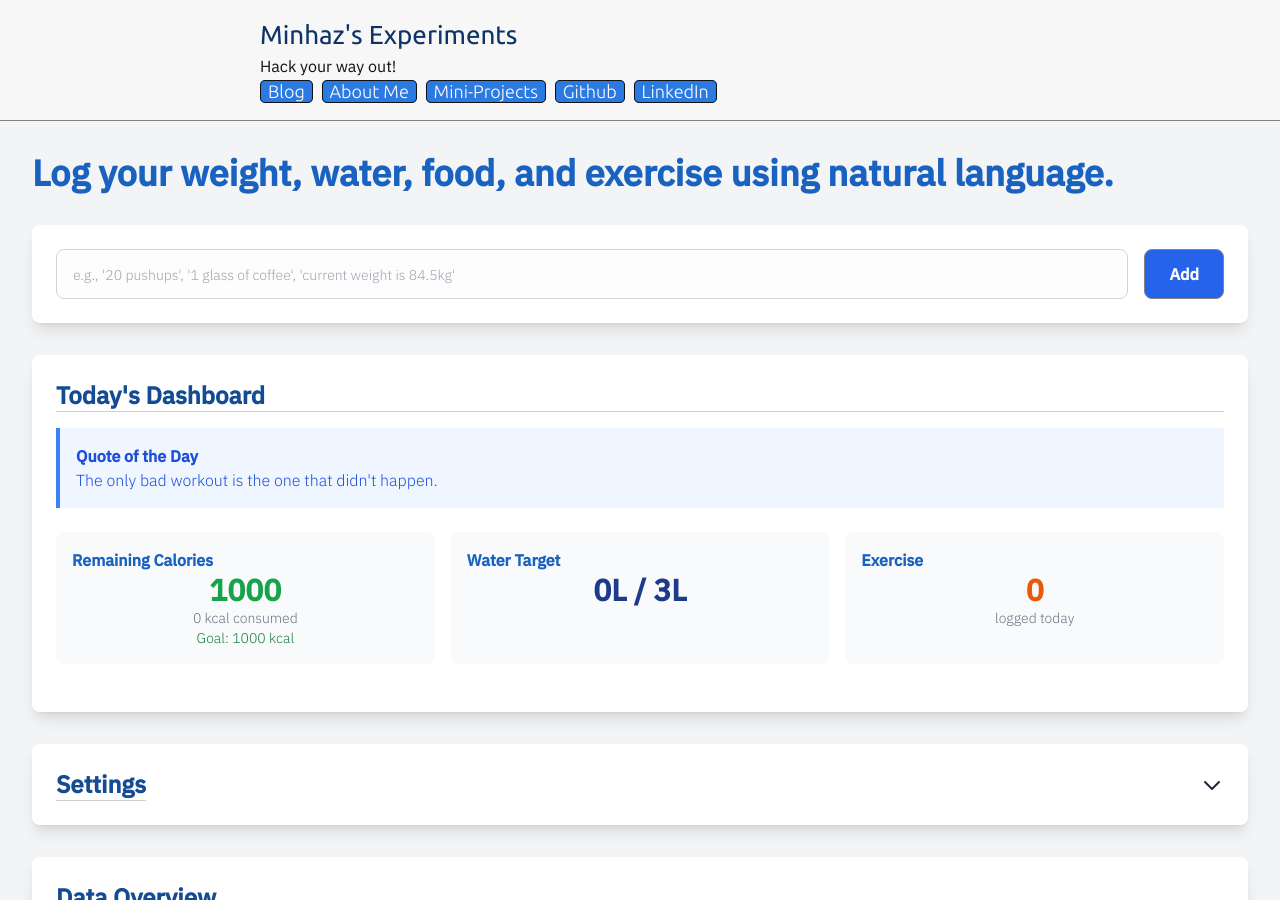
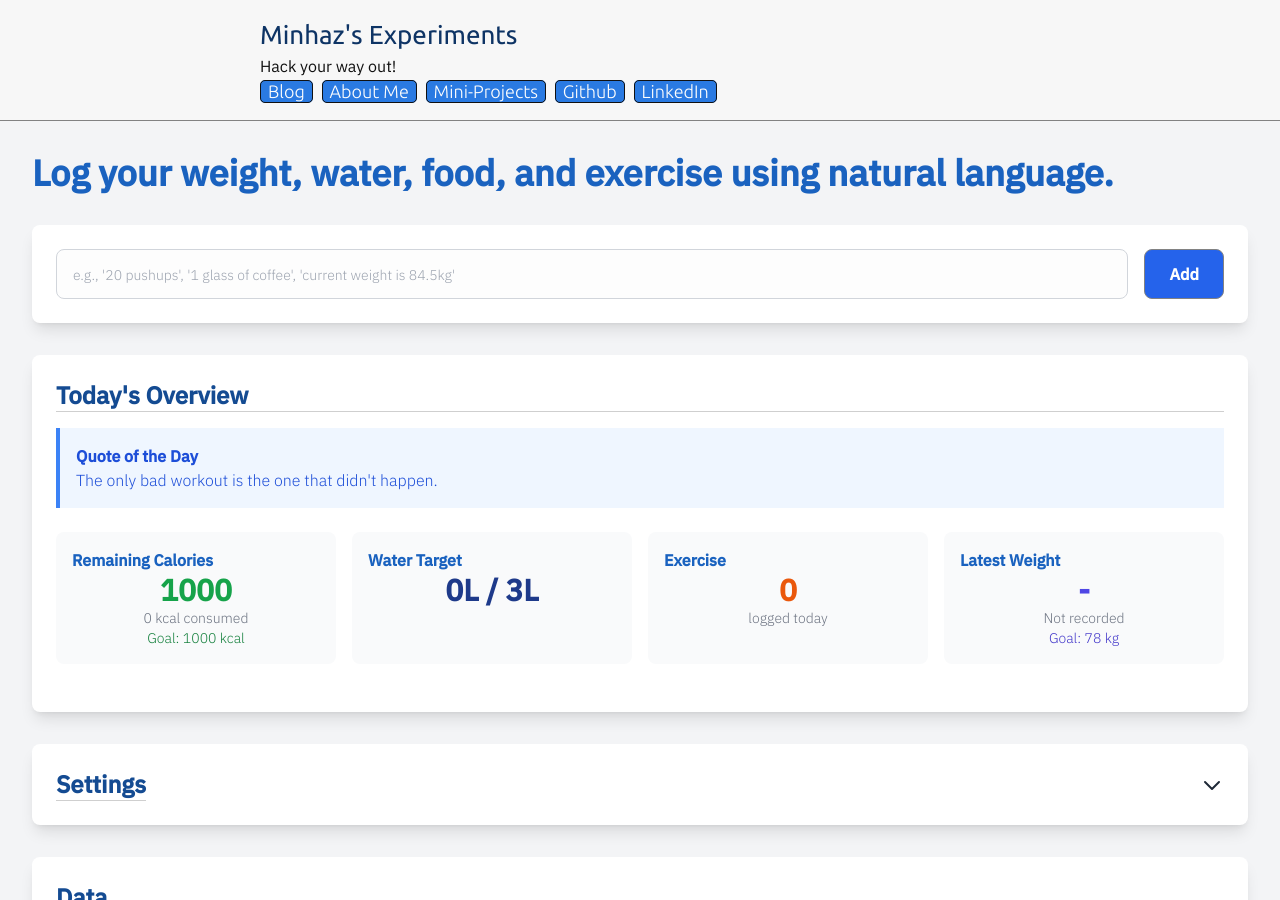
Before and after one commit to mebjas/mebjas.github.io, a Jekyll site: the page built from research/gemini-fitness-tracker/index.md, in a window 1280 px wide and 900 px high. Built offline with Jekyll 4.4.1, drawn with Linux system fonts in a browser that asks for light colours; nearby versions of some CDN libraries.

Commit message:
Support for showing latest weight and target weights

```diff
--- a/_layouts/research/gemini-fitness-tracker/layout.html
+++ b/_layouts/research/gemini-fitness-tracker/layout.html
@@ -56,9 +56,9 @@ layout: compress
             </div>
         </div>
 
-        <!-- Daily Goals Section -->
+        <!-- Overview section aka "dashboard" -->
         <div class="bg-white rounded-lg shadow-lg p-6 mb-8">
-            <h2 class="text-2xl font-semibold mb-4 text-gray-800">Today's Dashboard</h2>
+            <h2 class="text-2xl font-semibold mb-4 text-gray-800">Today's Overview</h2>
             <!-- Motivational Quote -->
             <div class="bg-blue-50 border-l-4 border-blue-500 text-blue-700 p-4 mb-6" role="alert">
                 <p class="font-bold">Quote of the Day</p>
@@ -66,7 +66,7 @@ layout: compress
             </div>
 
             <!-- Display Cards -->
-            <div class="grid grid-cols-1 md:grid-cols-3 gap-4 mb-6">
+            <div class="grid grid-cols-1 md:grid-cols-4 gap-4 mb-6">
                 <!-- Calories Card -->
                 <div class="bg-gray-50 p-4 rounded-lg text-center">
                     <h3 class="font-semibold text-gray-700">Remaining Calories</h3>
@@ -85,23 +85,32 @@ layout: compress
                     <p id="exerciseSummary" class="text-3xl font-bold text-orange-600">None</p>
                     <p class="text-sm text-gray-500">logged today</p>
                 </div>
+                <!-- Latest Weight Card -->
+                <div class="bg-gray-50 p-4 rounded-lg text-center">
+                    <h3 class="font-semibold text-gray-700">Latest Weight</h3>
+                    <p id="latestWeight" class="text-3xl font-bold text-indigo-600">-</p>
+                    <p id="latestWeightDate" class="text-sm text-gray-500">Not recorded</p>
+                    <p class="text-sm text-indigo-700">Goal: <span id="weightGoal">-</span> kg</p>
+                </div>
             </div>
         </div>
 
-        <!-- Gemini API Key Section -->
+        <!-- Settings Section -->
         <div class="bg-white rounded-lg shadow-lg p-6 mb-8">
             <div id="apiKeyHeader" class="flex justify-between items-center cursor-pointer">
                 <h2 class="text-2xl font-semibold text-gray-800">Settings</h2>
                 <svg id="apiKeyToggleIcon" class="w-6 h-6 transition-transform duration-300" fill="none" stroke="currentColor" viewBox="0 0 24 24" xmlns="http://www.w3.org/2000/svg"><path stroke-linecap="round" stroke-linejoin="round" stroke-width="2" d="M19 9l-7 7-7-7"></path></svg>
             </div>
             <div id="apiKeyContainer" class="mt-4 space-y-4 hidden">
+                <!-- Settings > API key -->
                 <p class="text-gray-600">Enter your Google AI Gemini API key to enable natural language processing. Your key is stored locally in your browser and never sent to any server besides Google's.</p>
                 <div class="flex flex-col sm:flex-row gap-4">
                     <input type="password" id="apiKeyInput" class="flex-grow w-full px-4 py-3 border border-gray-300 rounded-lg focus:outline-none focus:ring-2 focus:ring-blue-500" placeholder="Enter your Gemini API Key">
                     <button id="saveApiKeyButton" class="w-full sm:w-auto bg-blue-600 hover:bg-blue-700 text-white font-bold py-3 px-6 rounded-lg transition duration-300">Save Key</button>
                 </div>
                 <p id="apiKeyStatus" class="text-sm"></p>
-                <div class="grid grid-cols-1 md:grid-cols-3 gap-4">
+                <!-- Settings > configs -->
+                <div class="grid grid-cols-1 md:grid-cols-2 gap-4">
                     <div>
                         <label for="baseCaloriesInput" class="block text-sm font-medium text-gray-700">Base Calories (kcal)</label>
                         <input type="number" id="baseCaloriesInput" class="mt-1 w-full px-3 py-2 border border-gray-300 rounded-lg" value="1500">
@@ -114,6 +123,10 @@ layout: compress
                         <label for="waterTargetInput" class="block text-sm font-medium text-gray-700">Water Target (L)</label>
                         <input type="number" id="waterTargetInput" step="0.1" class="mt-1 w-full px-3 py-2 border border-gray-300 rounded-lg" value="3">
                     </div>
+                    <div>
+                        <label for="targetWeightInput" class="block text-sm font-medium text-gray-700">Target Weight (kg)</label>
+                        <input type="number" id="targetWeightInput" step="0.1" class="mt-1 w-full px-3 py-2 border border-gray-300 rounded-lg" value="78">
+                    </div>
                 </div>
                 <button id="saveTargetsButton" class="w-full sm:w-auto bg-blue-600 hover:bg-blue-700 text-white font-bold py-2 px-4 rounded-lg">Save Targets</button>
             </div>
@@ -121,7 +134,7 @@ layout: compress
 
         <!-- Charts Section -->
         <div class="bg-white rounded-lg shadow-lg p-6 mb-8">
-            <h2 class="text-2xl font-semibold mb-4 text-gray-800">Data Overview</h2>
+            <h2 class="text-2xl font-semibold mb-4 text-gray-800">Data</h2>
             <div class="grid grid-cols-1 gap-8">
                 <div class="h-[300px]">
                     <canvas id="weightChart"></canvas>
@@ -278,7 +296,8 @@ layout: compress
             const defaults = {
                 baseCalories: 1500,
                 calorieDeficit: 500,
-                waterTarget: 3
+                waterTarget: 3,
+                targetWeight: 78
             };
             return storedTargets ? JSON.parse(storedTargets) : defaults;
         }
@@ -288,7 +307,8 @@ layout: compress
             const targets = {
                 baseCalories: parseInt(baseCaloriesInput.value) || 1500,
                 calorieDeficit: parseInt(calorieDeficitInput.value) || 500,
-                waterTarget: parseFloat(waterTargetInput.value) || 3
+                waterTarget: parseFloat(waterTargetInput.value) || 3,
+                targetWeight: parseFloat(targetWeightInput.value) || 78
             };
             console.log("targets", targets);
             localStorage.setItem(TARGETS_KEY, JSON.stringify(targets));
@@ -506,6 +526,18 @@ layout: compress
             caloriesRemaining.textContent = remainingCals;
             waterProgress.textContent = `${waterDrankToday}L / ${targets.waterTarget}L`;
             exerciseSummary.textContent = todaysExercise.length;
+            weightGoal.textContent = targets.targetWeight;
+
+            // Update latest weight
+            const weightEntries = allData.filter(d => d.category === 'weight');
+            if (weightEntries.length > 0) {
+                const lastWeightEntry = weightEntries[weightEntries.length - 1];
+                latestWeight.textContent = `${lastWeightEntry.data.value} kg`;
+                latestWeightDate.textContent = `on ${new Date(lastWeightEntry.timestamp).toLocaleDateString()}`;
+            } else {
+                latestWeight.textContent = '-';
+                latestWeightDate.textContent = 'Not recorded';
+            }
         }
 
         function renderLogEntry(entry) {
```
Also changed, not shown: other parts of _layouts/research/gemini-fitness-tracker/layout.html (+5 -0 lines).
